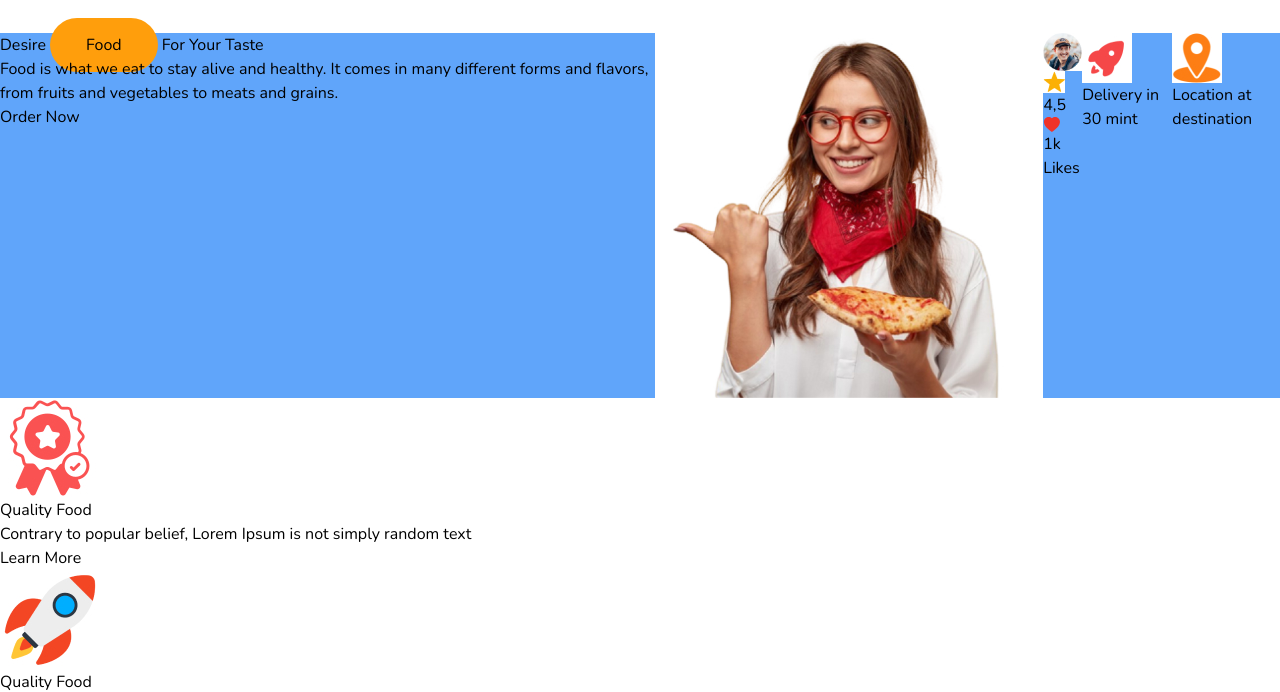
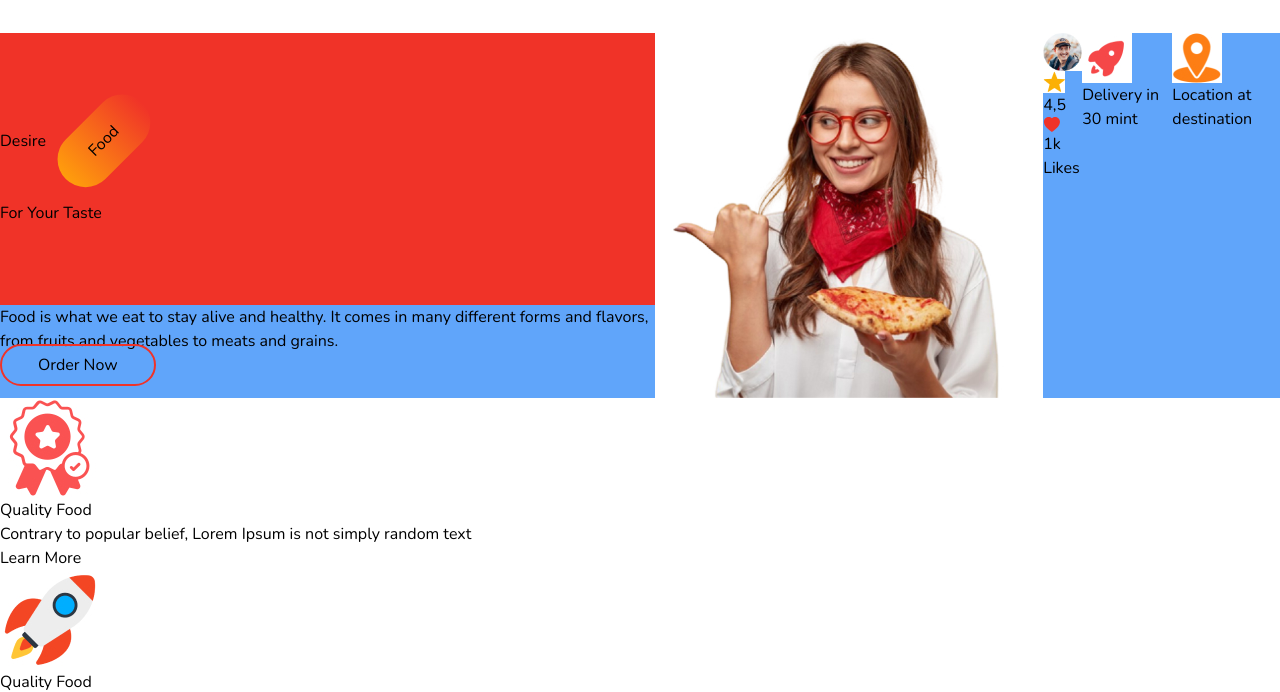
Before and after one commit to jamesattoh/Integration-FastFood, a website: page src/index.html in a window 1280 px wide. Shown: the part 111-803 px from the top of the page. Drawn offline with nearby package versions, Linux system fonts and the light colour scheme.

```diff
--- a/package.json
+++ b/package.json
@@ -1,5 +1,5 @@
 {
   "devDependencies": {
-    "tailwindcss": "^3.4.10"
+    "tailwindcss": "^3.4.12"
   }
 }
--- a/src/index.html
+++ b/src/index.html
@@ -27,14 +27,20 @@
 
     <main>
         <section class="bg-blue-400 flex">
-            <div>
+            <div class="">
                 <div>
-                    <h1>Desire <span class="bg-orange rounded-full px-9 py-4 ">Food</span> For Your Taste</h1>
+                    <div class="bg-red py-20">
+                        <div>
+                            <h1>Desire <span class="text-white bg-gradient-to-r from-orange to-black-200 rounded-full px-9 py-4 inline-block -rotate-45">Food</span> </h1>
+                        </div>
+                        <h1 class="pt-8">For Your Taste</h1>
+
+                    </div>
                     <p>Food is what we eat to stay alive and healthy. It comes in many different
                     forms and flavors, from fruits and vegetables to meats and grains.</p>
                 </div>
 
-                <a href="">Order Now</a>
+                <a href="" class="text-white border-solid border-2 border-red rounded-full px-9 py-2 hover:text-orange hover:border-orange">Order Now</a>
             </div>
 
             <div class="flex">
```
Also changed, not shown: src/output.css, 1 other file.
